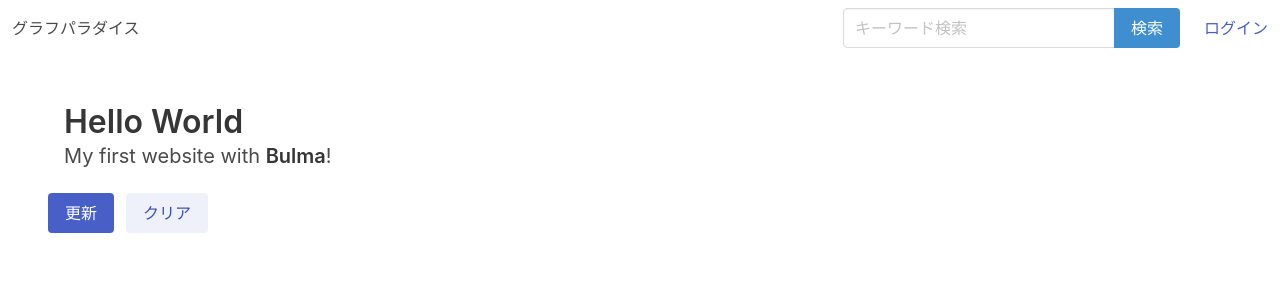
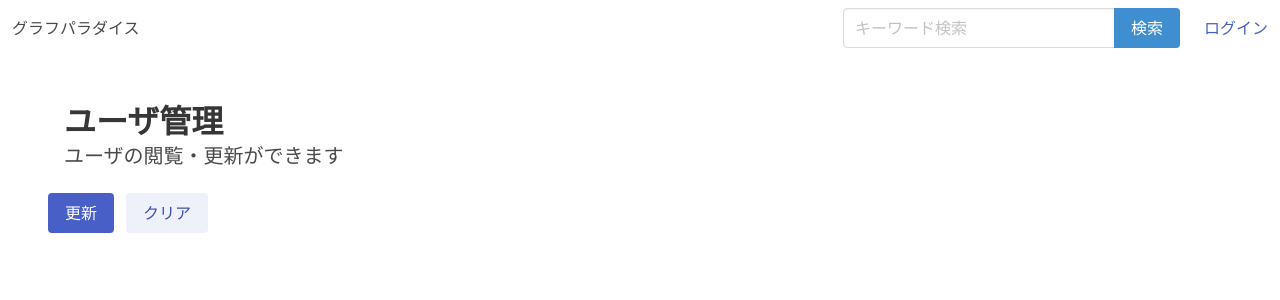
Before and after one commit to takuyanagai0213/GraphParadiseFront, a Vue app: page /user_list in a window 1280 px wide. Shown: the top 300 px of the page. Built offline with nearby package versions, Linux system fonts and the light colour scheme; no server answers.

Commit message:
ヘッダーの文言を修正

```diff
--- a/src/views/UserList.vue
+++ b/src/views/UserList.vue
@@ -3,10 +3,10 @@
   <section class="section">
     <div class="container">
       <h1 class="title">
-        Hello World
+        ユーザ管理
       </h1>
       <p class="subtitle">
-        My first website with <strong>Bulma</strong>!
+        ユーザの閲覧・更新ができます
       </p>
     </div>
     <div class="content" id="user_list">
```
